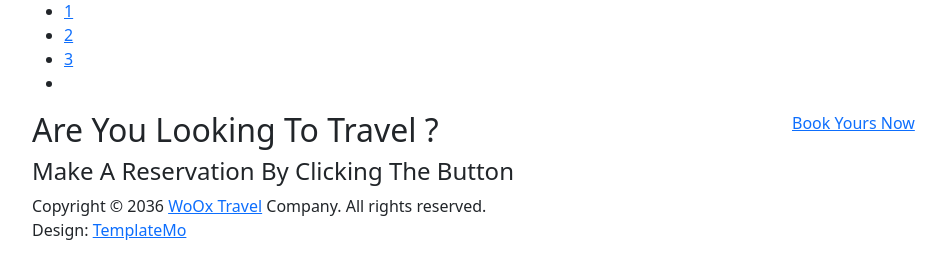
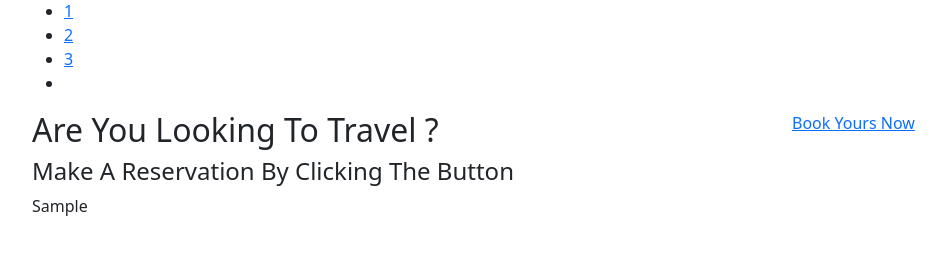
Before and after one commit to zibanoori/woox, a Django app: page / in a window 1280 px wide. Shown: the part 2238-2496 px from the top of the page, without its empty margins (50-996 px from the left). After the commit the page ends 2454 px from the top, so only its background shows below. Run offline with Django 5.2, Linux system fonts and the light colour scheme; tables that the repository leaves empty hold one stand-in row (values such as "Sample post"); grey boxes marked "Sample" are stand-in pictures; some libraries are stand-ins or nearby versions.

Commit message:
change image logo and add copyright in template

```diff
--- a/templates/index.html
+++ b/templates/index.html
@@ -489,14 +489,7 @@ https://templatemo.com/tm-580-woox-travel
         <div class="row">
           <div class="col-lg-12">
             <p>
-              Copyright © 2036 <a href="#">WoOx Travel</a> Company. All rights
-              reserved. <br />Design:
-              <a
-                href="https://templatemo.com"
-                target="_blank"
-                title="free CSS templates"
-                >TemplateMo</a
-              >
+              {{ core.copyright}}
             </p>
           </div>
         </div>
```
